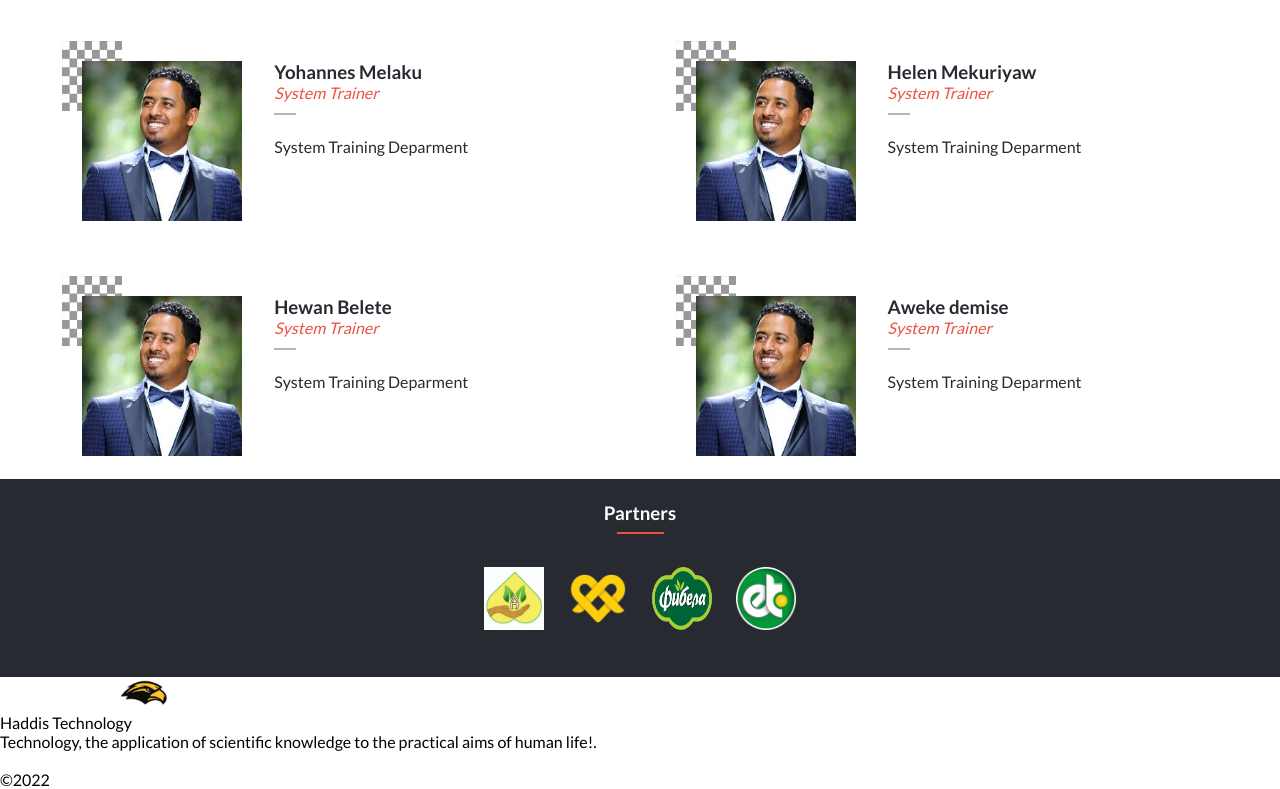
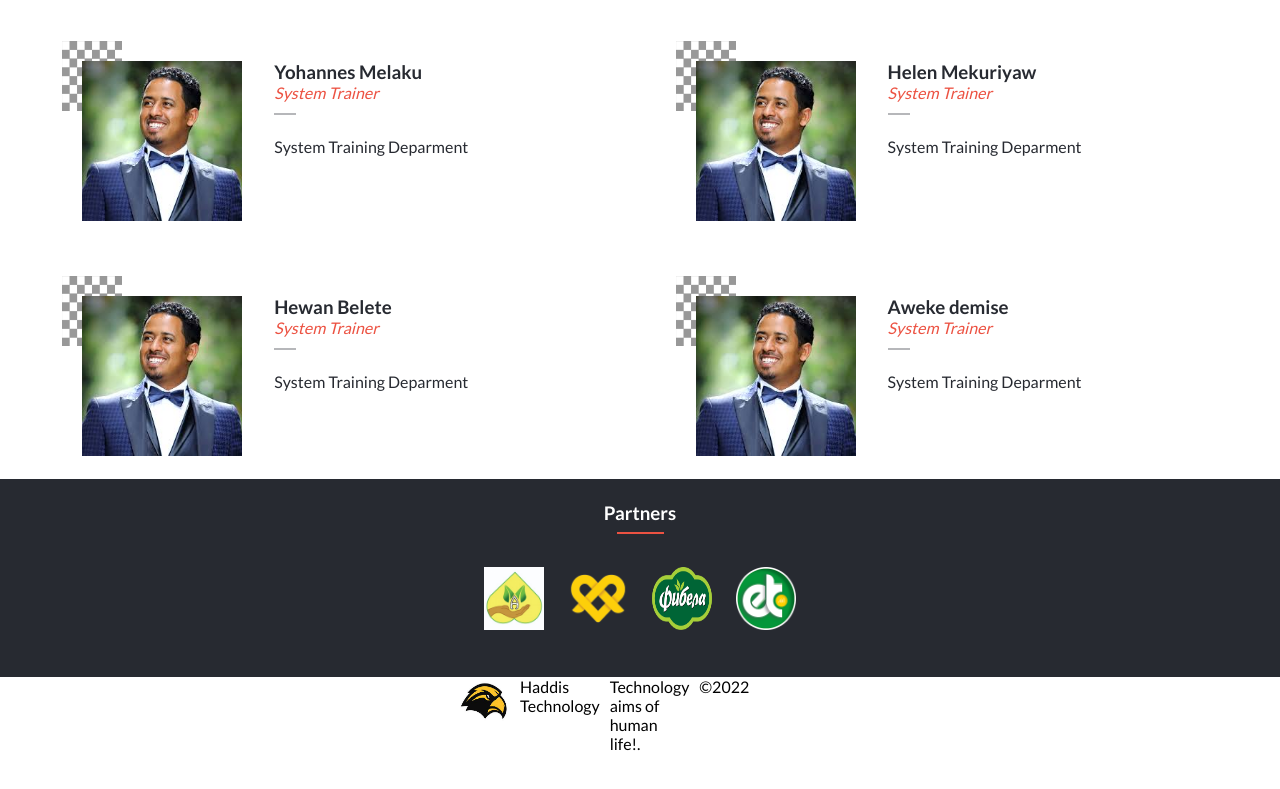
Before and after one commit to Kumilachew-g/capstone-project-one, a website: page index.html in a window 1280 px wide. Shown: the part 1566-2355 px from the top of the page. After the commit the page ends 2319 px from the top, so only its background shows below. Drawn offline with Linux system fonts and the light colour scheme; a web font is replaced by a local one.

Commit message:
update card structures

```diff
--- a/index.html
+++ b/index.html
@@ -76,7 +76,9 @@
           </p>
         </div>
         <div class="address-txt">
-          <p><strong>Next Zoom conference(monday july 25/2022)</strong></p>
+          <h2 class="zoom">
+            <strong>2022.10.25(MON) ~ 26(TUES)</strong>
+          </h2>
           <p>@ BahirDar, Ethiopia</p>
         </div>
       </section>
@@ -178,18 +180,14 @@
       </div>
     </section>
     <footer class="footer">
-      <div>
+      <div class="foo">
         <img
           class="footer-logo logo-img"
           src="./images/eagle-logo.jpeg"
           alt="logo"
         />
         <p>Haddis Technology</p>
-        <p>
-          Technology, the application of scientific knowledge to the practical
-          aims of human life!.
-        </p>
-        <br />
+        <p>Technology aims of human life!.</p>
         <p>&copy;2022</p>
       </div>
     </footer>
```
